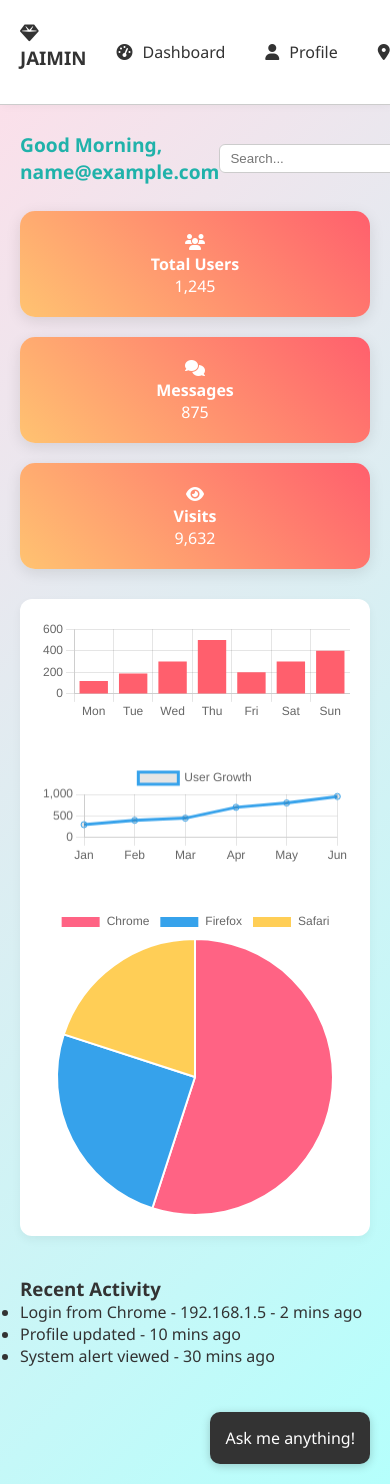
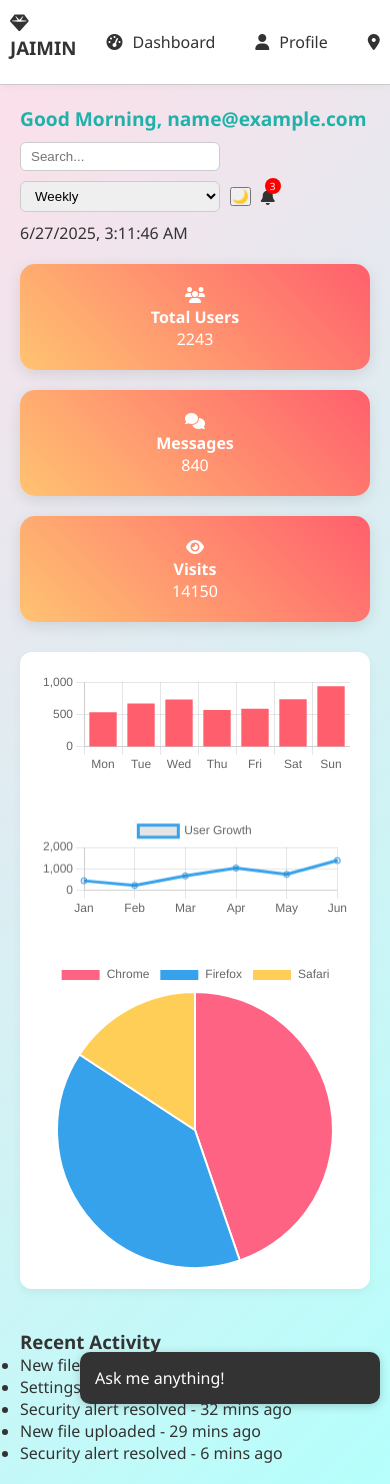
Before and after one commit to jaiminparmar24/FLask, a Flask app: page /dashboard in a window 390 px wide. Run offline with Flask 3, Linux system fonts and the light colour scheme; the visitor is signed in with stand-in values (Sample User, id 1); data comes from the database, SQL or seed files in the repository.

Commit message:
Add files via upload

```diff
--- a/templates/dashboard.html
+++ b/templates/dashboard.html
@@ -3,11 +3,44 @@
 <head>
   <meta charset="UTF-8">
   <title>Dashboard | JAIMIN</title>
+
+
+
+  <!-- ✅ SEO Meta Tags -->
+  <meta name="description" content="JAIMIN's Dashboard: Secure, modern, and interactive analytics with charts, notifications, location tracking, and dark mode. Built using Flask and Chart.js.">
+  <meta name="keywords" content="dashboard, JAIMIN, Flask dashboard, user analytics, real-time charts, interactive dashboard, dark mode UI, chart.js, Python dashboard, modern UI">
+  <meta name="author" content="Jaimin Parmar">
+  <meta name="robots" content="index, follow">
+  <meta name="viewport" content="width=device-width, initial-scale=1.0">
+
+  <!-- ✅ Social Media Sharing (Open Graph for Facebook & others) -->
+  <meta property="og:title" content="JAIMIN | Interactive Dashboard">
+  <meta property="og:description" content="Monitor your web app in real-time with JAIMIN’s modern dashboard, featuring dynamic charts, user activity, and a beautiful UI.">
+  <meta property="og:image" content="https://jaiminparmar24.github.io/assets/dashboard-preview.jpg">
+  <meta property="og:url" content="https://jaiminparmar24.github.io/dashboard">
+  <meta property="og:type" content="website">
+
+  <!-- ✅ Twitter Card -->
+  <meta name="twitter:card" content="summary_large_image">
+  <meta name="twitter:title" content="JAIMIN | Interactive Dashboard">
+  <meta name="twitter:description" content="Track users, activity, and growth using this powerful, stylish dashboard with dark mode and location tracking.">
+  <meta name="twitter:image" content="https://jaiminparmar24.github.io/assets/dashboard-preview.jpg">
+
+  <!-- ✅ Favicon (optional) -->
+  <link rel="icon" href="https://jaiminparmar24.github.io/favicon.ico" type="image/x-icon">
+
+  <!-- ✅ External Resources -->
+  <link href="https://cdnjs.cloudflare.com/ajax/libs/font-awesome/6.5.0/css/all.min.css" rel="stylesheet">
+  <script src="https://cdn.jsdelivr.net/npm/chart.js"></script>
+
   <meta name="viewport" content="width=device-width, initial-scale=1.0">
   <link href="https://cdnjs.cloudflare.com/ajax/libs/font-awesome/6.5.0/css/all.min.css" rel="stylesheet">
   <script src="https://cdn.jsdelivr.net/npm/chart.js"></script>
   <style>
     * { box-sizing: border-box; margin: 0; padding: 0; }
+    html, body {
+      overflow-x: hidden;
+    }
     body {
       font-family: 'Segoe UI', Tahoma, sans-serif;
       background: linear-gradient(135deg, #FFDEE9, #B5FFFC);
@@ -37,9 +70,13 @@
       margin-bottom: 20px;
     }
     .topbar .greeting { font-size: 1.2rem; font-weight: bold; color: #20B2AA; }
-    .right-controls { display: flex; gap: 15px; align-items: center; position: relative; }
+    .right-controls {
+      display: flex; gap: 15px; align-items: center; position: relative;
+    }
     .topbar input[type="search"], select {
       padding: 6px 10px; border-radius: 6px; border: 1px solid #ccc;
+      width: 100%;
+      max-width: 200px;
     }
     .bell-container {
       position: relative; cursor: pointer;
@@ -80,9 +117,34 @@
       background: #333; color: white; padding: 15px; border-radius: 10px;
       box-shadow: 0 2px 10px rgba(0,0,0,0.2);
     }
+
+    /* 📱 Mobile responsive styles */
     @media (max-width: 768px) {
       body { flex-direction: column; }
-      .sidebar { flex-direction: row; width: 100%; border-right: none; border-bottom: 1px solid #ccc; overflow-x: auto; }
+      .sidebar {
+        flex-direction: row;
+        width: 100%;
+        padding: 10px;
+        border-right: none;
+        border-bottom: 1px solid #ccc;
+        overflow-x: auto;
+        justify-content: space-around;
+      }
+      .topbar {
+        flex-direction: column;
+        align-items: flex-start;
+        gap: 10px;
+      }
+      .right-controls {
+        flex-wrap: wrap;
+        gap: 10px;
+      }
+      .chatbot {
+        bottom: 80px;
+        right: 10px;
+        width: 90%;
+        max-width: 300px;
+      }
     }
   </style>
 </head>
@@ -98,7 +160,7 @@
     <div class="topbar">
       <div class="greeting">
         <script>
-          const email = "{{ email }}"; // Passed from Flask backend
+          const email = "{{ email }}"; // Flask backend variable
           const hour = new Date().getHours();
           let greeting = hour < 12 ? "Good Morning" : hour < 18 ? "Good Afternoon" : "Good Evening";
           document.write(`${greeting}, ${email}`);
@@ -124,9 +186,9 @@
       </div>
     </div>
     <div class="cards">
-      <div class="card"><i class="fas fa-users"></i><h4>Total Users</h4><p>1,245</p></div>
-      <div class="card"><i class="fas fa-comments"></i><h4>Messages</h4><p>875</p></div>
-      <div class="card"><i class="fas fa-eye"></i><h4>Visits</h4><p>9,632</p></div>
+      <div class="card"><i class="fas fa-users"></i><h4>Total Users</h4><p id="userCount"></p></div>
+      <div class="card"><i class="fas fa-comments"></i><h4>Messages</h4><p id="messageCount"></p></div>
+      <div class="card"><i class="fas fa-eye"></i><h4>Visits</h4><p id="visitCount"></p></div>
     </div>
     <div class="chart-container">
       <canvas id="barChart" height="100"></canvas>
@@ -135,11 +197,7 @@
     </div>
     <div style="margin-top: 40px;">
       <h3>Recent Activity</h3>
-      <ul>
-        <li>Login from Chrome - 192.168.1.5 - 2 mins ago</li>
-        <li>Profile updated - 10 mins ago</li>
-        <li>System alert viewed - 30 mins ago</li>
-      </ul>
+      <ul id="activityList"></ul>
     </div>
   </div>
   <div class="chatbot">Ask me anything!</div>
@@ -166,7 +224,31 @@
     }
 
     function filterChart(type) {
-      alert("Filtering by: " + type); // Implement filtering logic here
+      alert("Filtering by: " + type);
+    }
+
+    function randomInt(min, max) {
+      return Math.floor(Math.random() * (max - min + 1)) + min;
+    }
+
+    document.getElementById("userCount").textContent = randomInt(1000, 5000);
+    document.getElementById("messageCount").textContent = randomInt(500, 3000);
+    document.getElementById("visitCount").textContent = randomInt(5000, 15000);
+
+    const activities = [
+      "User logged in from Firefox",
+      "New file uploaded",
+      "Settings updated",
+      "Feedback submitted",
+      "New comment received",
+      "Security alert resolved"
+    ];
+
+    const activityList = document.getElementById("activityList");
+    for (let i = 0; i < 5; i++) {
+      const li = document.createElement("li");
+      li.textContent = `${activities[randomInt(0, activities.length - 1)]} - ${randomInt(1, 59)} mins ago`;
+      activityList.appendChild(li);
     }
 
     const barCtx = document.getElementById('barChart').getContext('2d');
@@ -176,7 +258,7 @@
         labels: ['Mon', 'Tue', 'Wed', 'Thu', 'Fri', 'Sat', 'Sun'],
         datasets: [{
           label: 'Daily Visits',
-          data: [120, 190, 300, 500, 200, 300, 400],
+          data: Array.from({ length: 7 }, () => randomInt(100, 1000)),
           backgroundColor: '#FF5F6D'
         }]
       },
@@ -194,7 +276,7 @@
         labels: ['Jan', 'Feb', 'Mar', 'Apr', 'May', 'Jun'],
         datasets: [{
           label: 'User Growth',
-          data: [300, 400, 450, 700, 800, 950],
+          data: Array.from({ length: 6 }, () => randomInt(200, 1500)),
           borderColor: '#36A2EB',
           fill: false
         }]
@@ -210,7 +292,7 @@
       data: {
         labels: ['Chrome', 'Firefox', 'Safari'],
         datasets: [{
-          data: [55, 25, 20],
+          data: [randomInt(30, 60), randomInt(10, 40), randomInt(5, 30)],
           backgroundColor: ['#FF6384', '#36A2EB', '#FFCE56']
         }]
       },
```
Also changed, not shown: templates/login.html (+10 -5 lines).
